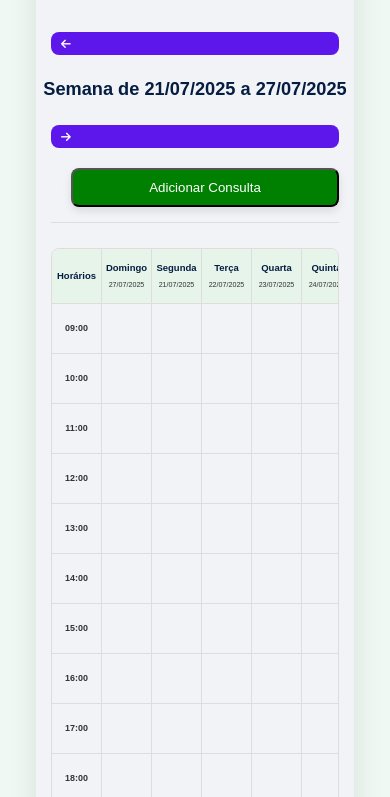
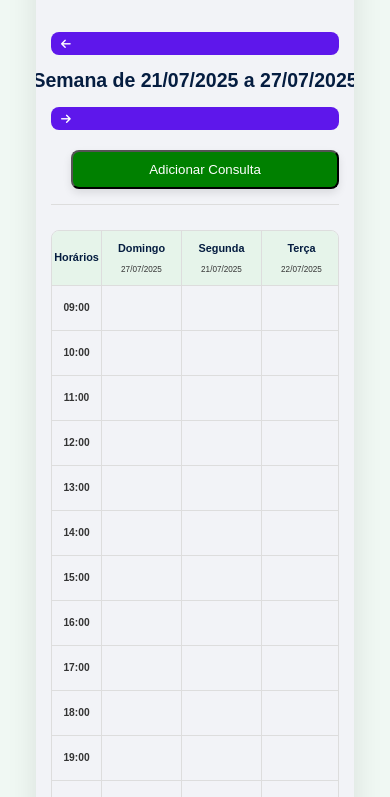
Before and after one commit to felipepcbatista/AuxilioNutricional, a website: page Codigo/front-end/agenda.html in a window 390 px wide. Shown: the part 303-1100 px from the top of the page. Drawn offline with Linux system fonts and the light colour scheme.

Commit message:
style (agenda nutricionista): melhora responsividade da agenda do nutricionista para telas menores

```diff
--- a/Codigo/front-end/assets/css/style-agenda.css
+++ b/Codigo/front-end/assets/css/style-agenda.css
@@ -345,23 +345,27 @@ body {
   }
   .calendar-header h1#currentWeekRange {
     margin: 10px 0;
-        font-size: 1.8em;
+    font-size: clamp(1.5rem, 2.5vw, 2rem);
+    text-align: center;
   }
   .add-btn {
-        margin: 10px 0 0 0;
+    margin-top: 10px;
     width: 100%;
+    font-size: clamp(0.9rem, 2vw, 1rem);
   }
   .week-nav-btn {
     flex-grow: 1;
+    font-size: clamp(0.8rem, 2vw, 1rem);
   }
   .calendar-grid {
-        grid-template-columns: 80px repeat(7, minmax(80px, 1fr));
+    grid-template-columns: 80px repeat(7, minmax(100px, 1fr));
+    overflow-x: auto;
   }
 }
 
 @media (max-width: 768px) {
   .calendar-header h1#currentWeekRange {
-        font-size: 1.5em;
+    font-size: clamp(1.3rem, 4vw, 1.8rem);
   }
   .logo-calendar {
     max-width: 70px;
@@ -370,18 +374,27 @@ body {
     width: 100%;
     margin-bottom: 10px;
   }
+  .calendar-grid {
+    grid-template-columns: 60px repeat(7, minmax(90px, 1fr));
+  }
+  .time-slot, .appointment-slot {
+    min-height: 50px;
+    font-size: 0.85rem;
+  }
 }
 
 @media (max-width: 576px) {
   .calendar-container {
     padding: 15px;
+    overflow-x: auto;
   }
   .calendar-header h1#currentWeekRange {
-        font-size: 1.3em;
+    font-size: clamp(1.2rem, 5vw, 1.5rem);
+    margin: 0 auto;
   }
   .calendar-grid {
-        grid-template-columns: 50px repeat(7, minmax(50px, 1fr));
-        font-size: 0.8em;
+    grid-template-columns: 50px repeat(7, minmax(80px, 1fr));
+    font-size: 0.8rem;
   }
   .time-header, .day-header {
     height: 55px;
@@ -391,16 +404,18 @@ body {
     font-size: 0.75em;
   }
   .time-slot, .appointment-slot {
-        min-height: 50px;
+    min-height: 45px;
     font-size: 0.8em;
+    padding: 6px;
   }
   .week-nav-btn {
     padding: 6px 10px;
     font-size: 0.8em;
   }
   .add-btn {
-        padding: 8px 12px;
+    padding: 10px 16px;
     font-size: 0.85em;
+    width: 100%;
   }
   .logo-calendar {
     max-width: 60px;
@@ -409,7 +424,7 @@ body {
     padding: 25px;
   }
   #modalTitle {
-        font-size: 1.6em;
+    font-size: 1.5em;
     margin-bottom: 20px;
   }
   #appointmentForm .input-group {
```
Lines whose indentation alone changed are shown as unchanged.
